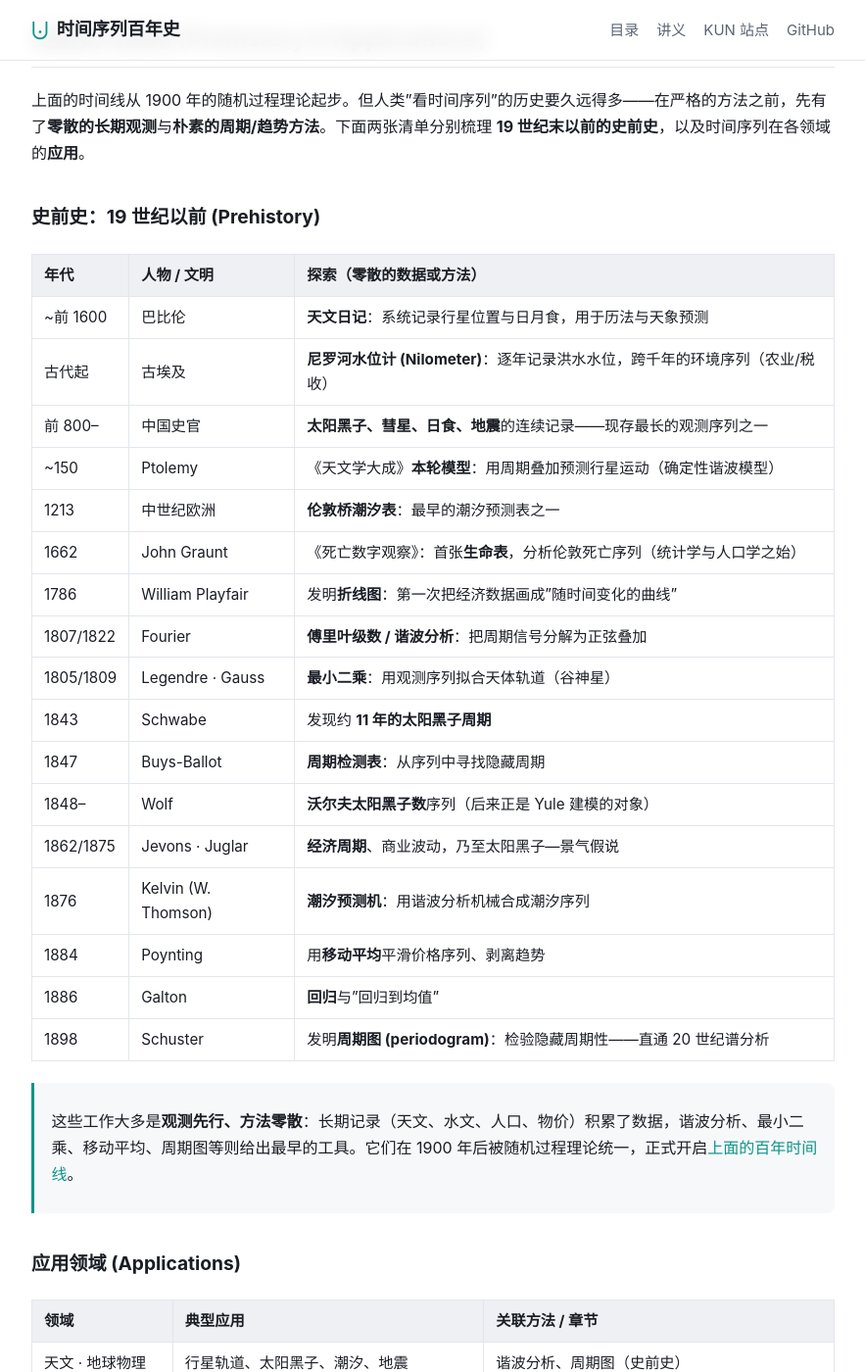
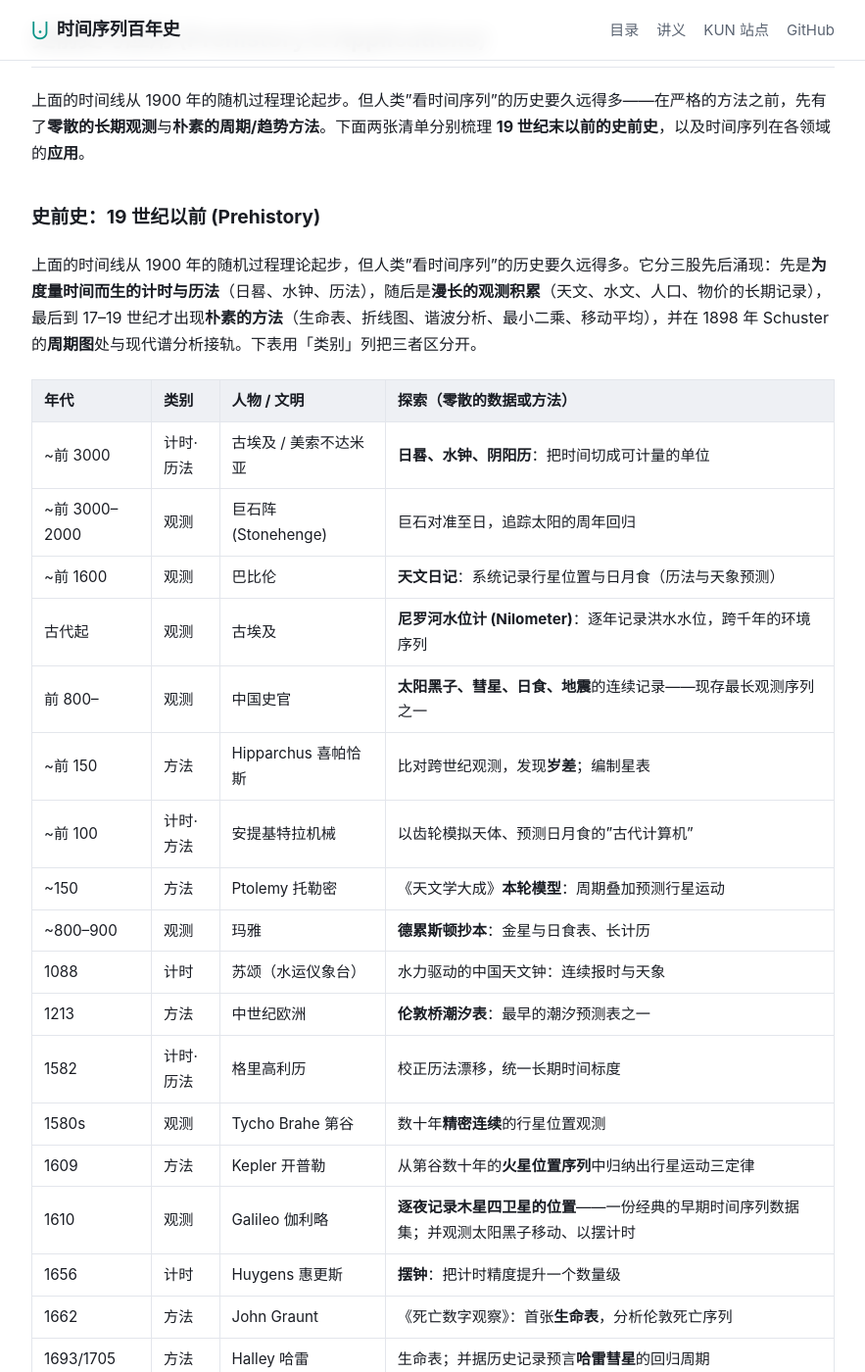
Before and after one commit to JiangYou2025/kun, a Jekyll site: the page built from history/index.md, in a window 1280 px wide and 1400 px high, scrolled down 4096 px. Shown: the whole window at 98% size, without its empty margins (198-1081 px from the left). Built offline with Jekyll 4.4.1, drawn with Linux system fonts in a browser that asks for light colours; some of the changed text lies outside the part shown.

Commit message:
History: enrich prehistory list (civilizations, timekeeping, more methods)
Expand the pre-1900 prehistory table from 17 to ~31 entries with a category
column (计时·历法 / 观测 / 方法): add Stonehenge, Maya, Hipparchus, Antikythera,
Tycho, Galileo, Kepler, Huygens, Halley, Quetelet, Snow/Farr. Sharpen Galileo
(nightly Jupiter-moon positions = early time-series dataset) and Kepler
(derived laws from Tycho's Mars-position series).

Co-Authored-By: Claude Opus 4.8 (1M context) <noreply@anthropic.com>

```diff
--- a/history/index.md
+++ b/history/index.md
@@ -112,27 +112,43 @@ lead: "从 1927 年 Yule 的自回归到今天的深度学习与基础模型—
 
 ### 史前史：19 世纪以前 (Prehistory)
 
-| 年代 | 人物 / 文明 | 探索（零散的数据或方法） |
-|------|------------|--------------------------|
-| ~前 1600 | 巴比伦 | **天文日记**：系统记录行星位置与日月食，用于历法与天象预测 |
-| 古代起 | 古埃及 | **尼罗河水位计 (Nilometer)**：逐年记录洪水水位，跨千年的环境序列（农业/税收） |
-| 前 800– | 中国史官 | **太阳黑子、彗星、日食、地震**的连续记录——现存最长的观测序列之一 |
-| ~150 | Ptolemy | 《天文学大成》**本轮模型**：用周期叠加预测行星运动（确定性谐波模型） |
-| 1213 | 中世纪欧洲 | **伦敦桥潮汐表**：最早的潮汐预测表之一 |
-| 1662 | John Graunt | 《死亡数字观察》：首张**生命表**，分析伦敦死亡序列（统计学与人口学之始） |
-| 1786 | William Playfair | 发明**折线图**：第一次把经济数据画成"随时间变化的曲线" |
-| 1807/1822 | Fourier | **傅里叶级数 / 谐波分析**：把周期信号分解为正弦叠加 |
-| 1805/1809 | Legendre · Gauss | **最小二乘**：用观测序列拟合天体轨道（谷神星） |
-| 1843 | Schwabe | 发现约 **11 年的太阳黑子周期** |
-| 1847 | Buys-Ballot | **周期检测表**：从序列中寻找隐藏周期 |
-| 1848– | Wolf | **沃尔夫太阳黑子数**序列（后来正是 Yule 建模的对象） |
-| 1862/1875 | Jevons · Juglar | **经济周期**、商业波动，乃至太阳黑子—景气假说 |
-| 1876 | Kelvin (W. Thomson) | **潮汐预测机**：用谐波分析机械合成潮汐序列 |
-| 1884 | Poynting | 用**移动平均**平滑价格序列、剥离趋势 |
-| 1886 | Galton | **回归**与"回归到均值" |
-| 1898 | Schuster | 发明**周期图 (periodogram)**：检验隐藏周期性——直通 20 世纪谱分析 |
+上面的时间线从 1900 年的随机过程理论起步，但人类"看时间序列"的历史要久远得多。它分三股先后涌现：先是**为度量时间而生的计时与历法**（日晷、水钟、历法），随后是**漫长的观测积累**（天文、水文、人口、物价的长期记录），最后到 17–19 世纪才出现**朴素的方法**（生命表、折线图、谐波分析、最小二乘、移动平均），并在 1898 年 Schuster 的**周期图**处与现代谱分析接轨。下表用「类别」列把三者区分开。
 
-> 这些工作大多是**观测先行、方法零散**：长期记录（天文、水文、人口、物价）积累了数据，谐波分析、最小二乘、移动平均、周期图等则给出最早的工具。它们在 1900 年后被随机过程理论统一，正式开启[上面的百年时间线](#时间线-timeline)。
+| 年代 | 类别 | 人物 / 文明 | 探索（零散的数据或方法） |
+|------|------|------------|--------------------------|
+| ~前 3000 | 计时·历法 | 古埃及 / 美索不达米亚 | **日晷、水钟、阴阳历**：把时间切成可计量的单位 |
+| ~前 3000–2000 | 观测 | 巨石阵 (Stonehenge) | 巨石对准至日，追踪太阳的周年回归 |
+| ~前 1600 | 观测 | 巴比伦 | **天文日记**：系统记录行星位置与日月食（历法与天象预测） |
+| 古代起 | 观测 | 古埃及 | **尼罗河水位计 (Nilometer)**：逐年记录洪水水位，跨千年的环境序列 |
+| 前 800– | 观测 | 中国史官 | **太阳黑子、彗星、日食、地震**的连续记录——现存最长观测序列之一 |
+| ~前 150 | 方法 | Hipparchus 喜帕恰斯 | 比对跨世纪观测，发现**岁差**；编制星表 |
+| ~前 100 | 计时·方法 | 安提基特拉机械 | 以齿轮模拟天体、预测日月食的"古代计算机" |
+| ~150 | 方法 | Ptolemy 托勒密 | 《天文学大成》**本轮模型**：周期叠加预测行星运动 |
+| ~800–900 | 观测 | 玛雅 | **德累斯顿抄本**：金星与日食表、长计历 |
+| 1088 | 计时 | 苏颂（水运仪象台） | 水力驱动的中国天文钟：连续报时与天象 |
+| 1213 | 方法 | 中世纪欧洲 | **伦敦桥潮汐表**：最早的潮汐预测表之一 |
+| 1582 | 计时·历法 | 格里高利历 | 校正历法漂移，统一长期时间标度 |
+| 1580s | 观测 | Tycho Brahe 第谷 | 数十年**精密连续**的行星位置观测 |
+| 1609 | 方法 | Kepler 开普勒 | 从第谷数十年的**火星位置序列**中归纳出行星运动三定律 |
+| 1610 | 观测 | Galileo 伽利略 | **逐夜记录木星四卫星的位置**——一份经典的早期时间序列数据集；并观测太阳黑子移动、以摆计时 |
+| 1656 | 计时 | Huygens 惠更斯 | **摆钟**：把计时精度提升一个数量级 |
+| 1662 | 方法 | John Graunt | 《死亡数字观察》：首张**生命表**，分析伦敦死亡序列 |
+| 1693/1705 | 方法 | Halley 哈雷 | 生命表；并据历史记录预言**哈雷彗星**的回归周期 |
+| 1786 | 方法 | William Playfair | 发明**折线图**：第一次把数据画成"随时间变化的曲线" |
+| 1807/1822 | 方法 | Fourier 傅里叶 | **谐波分析**：把周期信号分解为正弦叠加 |
+| 1805/1809 | 方法 | Legendre · Gauss | **最小二乘**：用观测序列拟合天体轨道（谷神星） |
+| 1835 | 方法 | Quetelet 凯特勒 | "**社会物理学**"：把统计平均用于社会与人口序列 |
+| 1843 | 观测·方法 | Schwabe | 发现约 **11 年的太阳黑子周期** |
+| 1847 | 方法 | Buys-Ballot | **周期检测表**：从序列中寻找隐藏周期 |
+| 1848– | 观测 | Wolf 沃尔夫 | **沃尔夫太阳黑子数**序列（后来正是 Yule 建模的对象） |
+| 1854 | 方法·应用 | John Snow · William Farr | 霍乱与死亡的**时序统计**，公共卫生序列分析的雏形 |
+| 1862/1875 | 方法 | Jevons · Juglar | **经济周期**、商业波动，乃至太阳黑子—景气假说 |
+| 1876 | 方法·计算 | Kelvin (W. Thomson) | **潮汐预测机**：用谐波分析机械合成潮汐序列 |
+| 1884 | 方法 | Poynting | 用**移动平均**平滑价格序列、剥离趋势 |
+| 1886 | 方法 | Galton | **回归**与"回归到均值" |
+| 1898 | 方法 | Schuster | 发明**周期图 (periodogram)**：检验隐藏周期——直通 20 世纪谱分析 |
+
+> 史前史的逻辑是**观测先行、方法零散**：先有计时与历法把时间量化，再有天文/水文/人口/物价的长期记录积累数据，最后谐波分析、最小二乘、移动平均、周期图等给出最早的工具。它们在 1900 年后被随机过程理论统一，正式开启[上面的百年时间线](#时间线-timeline)。
 
 ### 应用领域 (Applications)
 
```
